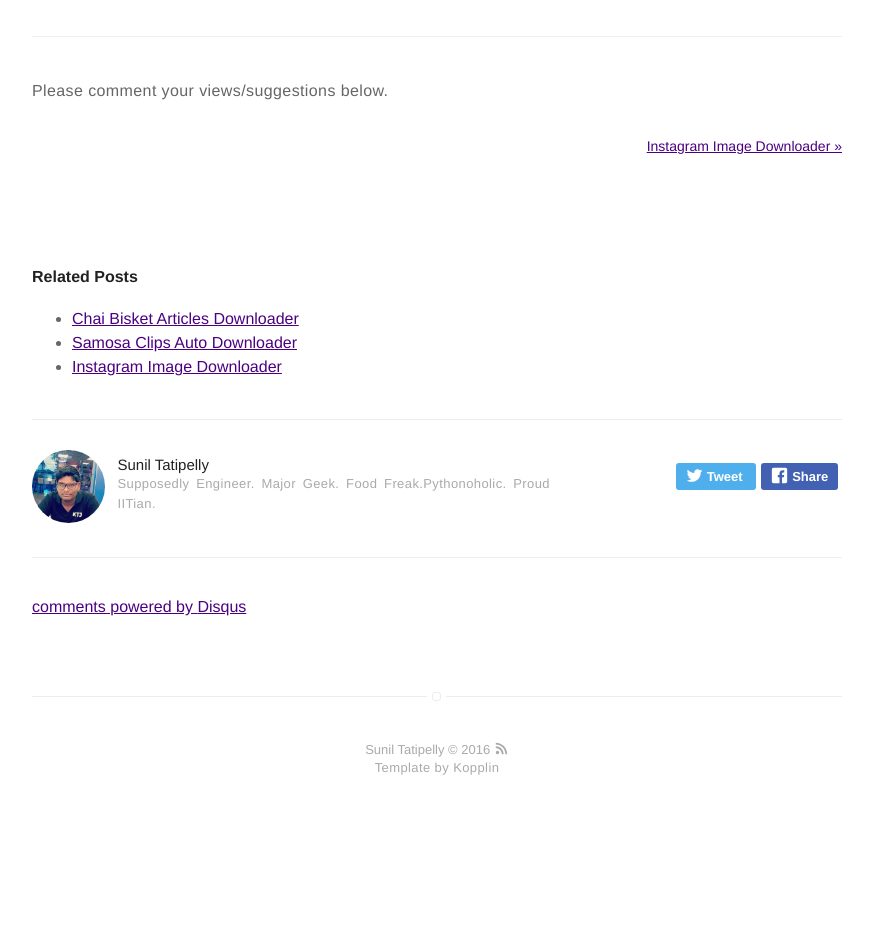
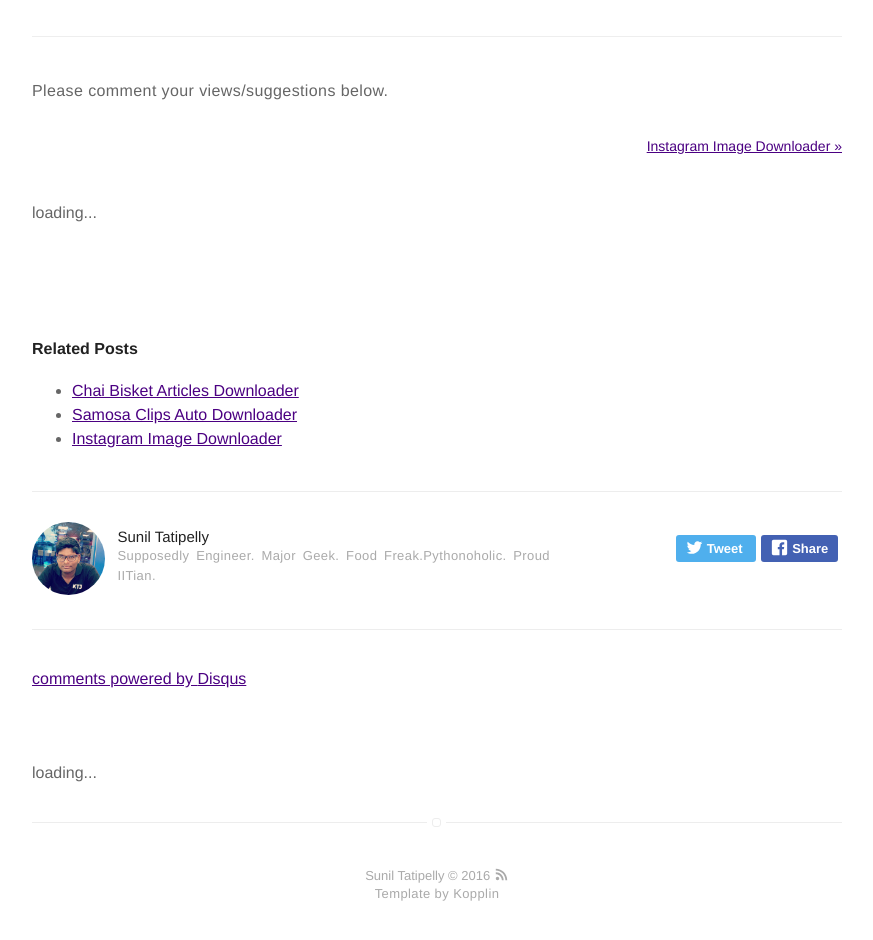
Before and after one commit to Sunil02324/My-New-Website, a Jekyll site: the page built from _posts/2016-11-08-cricket-score-notifier.markdown, in a window 1280 px wide and 1400 px high, scrolled down 429 px, cut to the strip 435-1375 px from the top of the window. Shown: the whole strip, without its empty margins (203-1076 px from the left). Built offline with Jekyll 4.4.1, drawn with Linux system fonts in a browser that asks for light colours; comment, search, counter and statistics services are not loaded; before the commit the page ends 1703 px from its top, so only the background shows below that.

Commit message:
Added New Ads

```diff
--- a/_includes/footer.html
+++ b/_includes/footer.html
@@ -5,3 +5,6 @@
         Template by Kopplin
     </p>
 </footer>
+
+<script type="text/javascript">var SC_CId = "214747",SC_Domain="n.ads1-adnow.com";SC_Start_214747=(new Date).getTime();</script>
+<script type="text/javascript" src="http://st-n.ads1-adnow.com/js/adv_out.js"></script>
--- a/_layouts/post.html
+++ b/_layouts/post.html
@@ -36,6 +36,11 @@
     </div>
 {% endif %}
 
+<br><br>
+
+<div id="SC_TBlock_214747" class="SC_TBlock">loading...</div>
+<br>
+
 {% if site.related %}
     {% include related.html %}
 {% endif %}
@@ -47,3 +52,6 @@
 {% if site.disqus %}
     {% include disqus.html %}
 {% endif %}
+
+<br><br>
+<div id="SC_TBlock_214747" class="SC_TBlock">loading...</div>
--- a/blog/index.html
+++ b/blog/index.html
@@ -20,4 +20,6 @@
 			{% include blog-post.html %}
 		{% endfor %}
 	{% endif %}
+
+
 </section>
```
